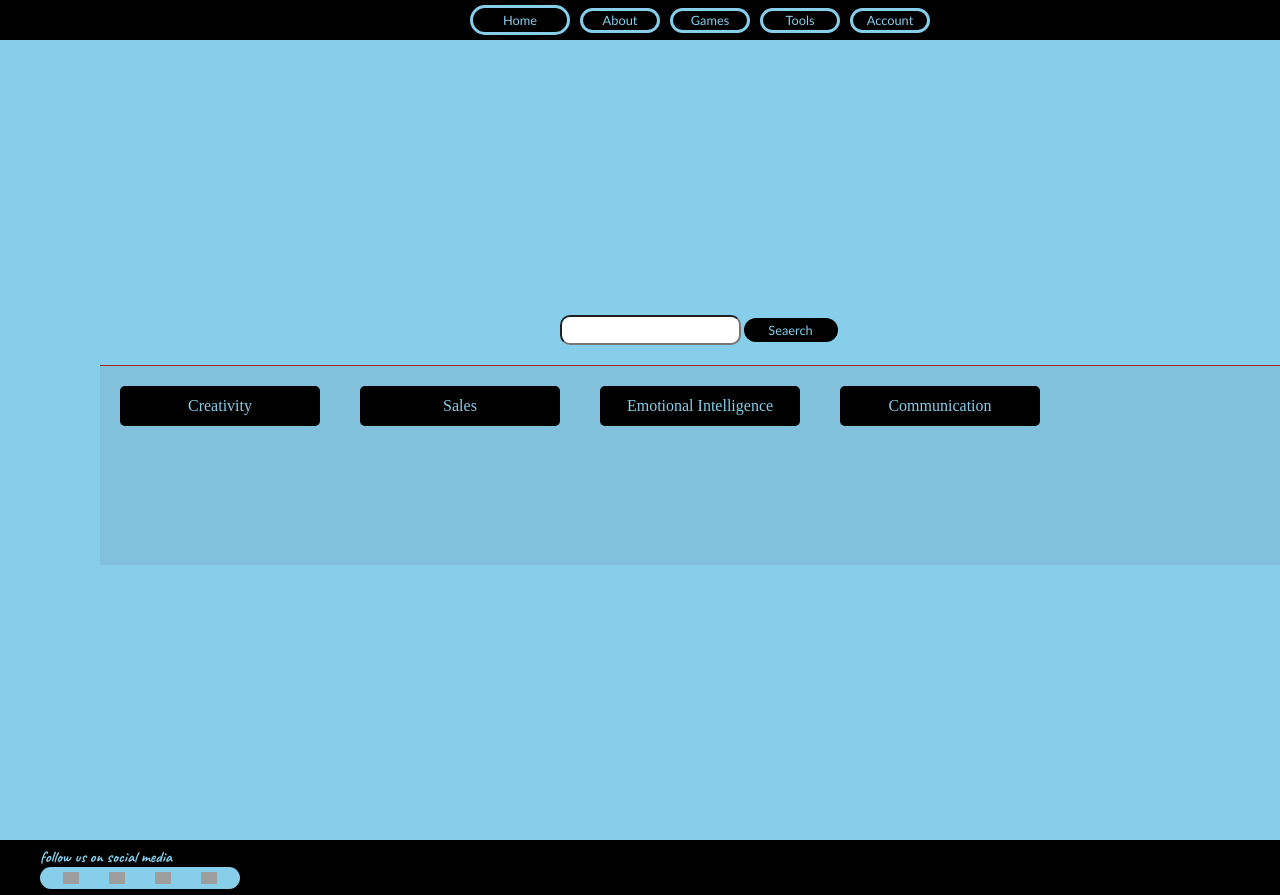
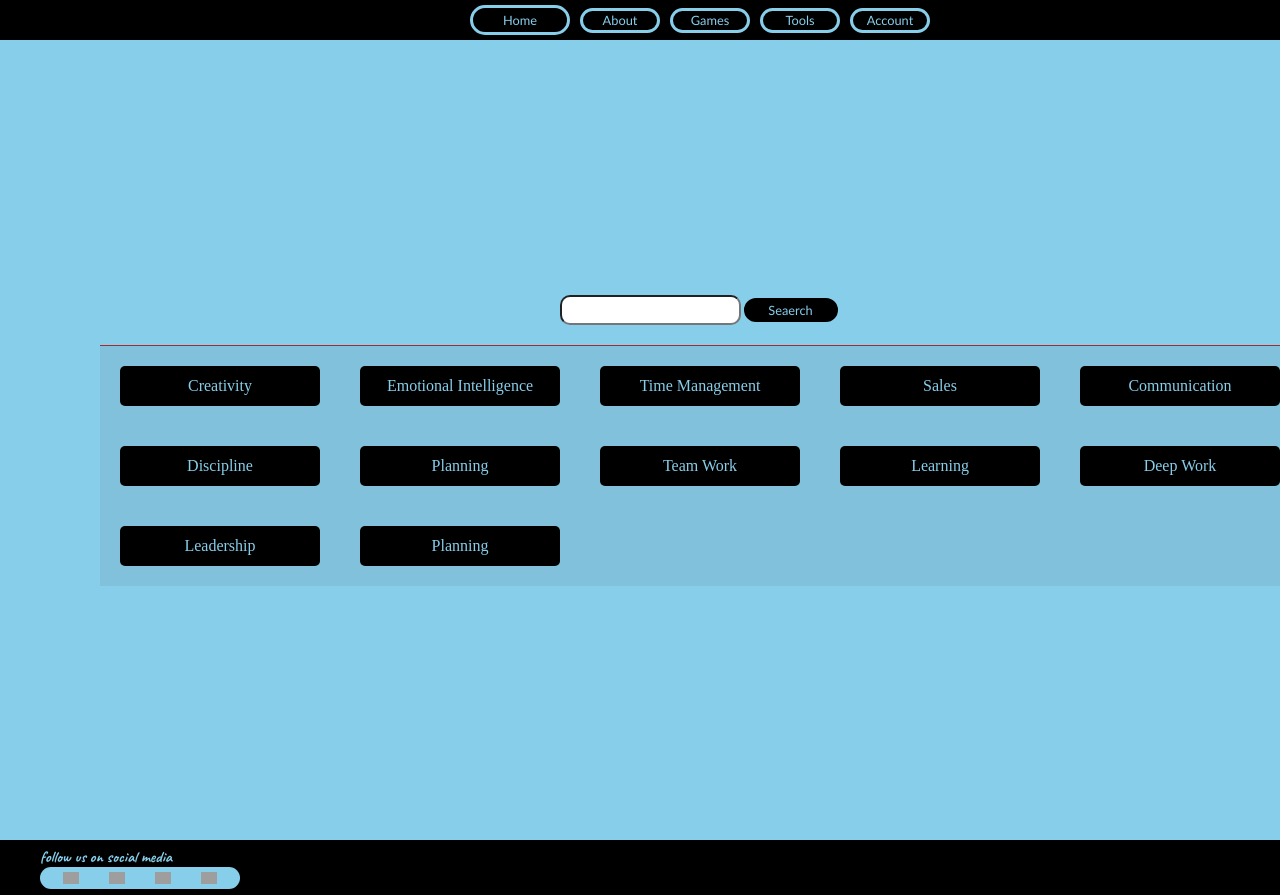
Before and after one commit to Iamhadeh/BetterMeApp-V1, a React (Vite) app: page /home/startlearning in a window 1280 px wide. Shown: the top 895 px of the page. Built offline with nearby package versions, Linux system fonts and the light colour scheme; grey boxes are pictures that could not be loaded.

Commit message:
In Progress

```diff
--- /dev/null
+++ b/src/components/Button.jsx
@@ -0,0 +1,26 @@
+
+
+
+function ButtonsProps (props) {
+    return (
+        <>
+         <button className="BtnLearn">{props.name}</button>
+    </>
+    );
+}
+
+function SkillProps (props) {
+    return (
+        <div className="skills">{props.name}</div>
+    )
+}
+
+{/* <div className="pickLesson">
+<div className="skills"> <Link to={'/creativity'}>Creativity</Link>  </div>
+<div className="skills">Sales</div>
+<div className="skills">Emotional Intelligence</div>
+<div className="skills">Communication</div>
+</div> */}
+
+export default ButtonsProps;
+export {SkillProps};
--- /dev/null
+++ b/src/components/CreativePageInfo.js
@@ -0,0 +1,35 @@
+
+
+const FundamentalButtons = [
+    {name: "What Is Creativity"},
+    {name:"Why Does It Matter?"},
+    {name:"History"},
+    {name:" Myths $ Facts"},
+    {name:"Tools"},
+    {name:"World Most Creative People"},
+    {name:"Interviews/speeches"},
+
+]
+
+const ResearchButtons = [
+    {name: "Case Studies"},
+    {name:"Reports/Research"},
+    {name:"Experiments"},
+    {name:"The Brain and Creativity"},
+    {name:"World Most Creative People"},
+    {name:"Warnings"},
+]
+
+const HowToButtons = [
+    {name: "Staying Curios"},
+    {name:"Mapping"},
+    {name:"Problem-Solving"},
+    {name:"Creative Habit"},
+    {name:"Essays"},
+    {name:"Creative Projects"},
+]
+
+
+
+export default FundamentalButtons;
+export {ResearchButtons, HowToButtons};
--- /dev/null
+++ b/src/components/SoftSkilloptions.js
@@ -0,0 +1,17 @@
+
+
+const softskills = [
+    {name:"Emotional Intelligence"},
+    {name:"Time Management"},
+    {name:"Sales"},
+    {name:"Communication"},
+    {name:"Discipline"},
+    {name:"Planning"},
+    {name:"Team Work"},
+    {name:"Learning"},
+    {name:"Deep Work"},
+    {name:"Leadership"},
+    {name:"Planning"}
+]
+
+export default softskills;
--- a/src/index.css
+++ b/src/index.css
@@ -418,8 +418,9 @@ input {
   gap: 20px;
   flex-wrap: wrap;
   align-items: flex-start;
-  height: 200px;
+  height: fit-content;
   margin-top: 20px;
+  padding-bottom: 20px;
   border-top: 1px solid brown;
 }
 
--- a/src/routes/StartLearningPage.jsx
+++ b/src/routes/StartLearningPage.jsx
@@ -2,6 +2,24 @@ import { Link } from "react-router-dom";
 
 import Menu from "../components/menu";
 import Footer from "../components/footer";
+import ButtonsProps, {SkillProps} from "../components/Button";
+import softskills from "../components/SoftSkilloptions";
+
+
+function createButton (softskills) {
+    return (
+        <SkillProps
+        name={softskills.name}
+        />
+    )
+}
+
+// function CreateHowTos (HowToButtons) {
+//     return (
+//         <ButtonsProps name={HowToButtons.name}/>
+//     )
+// }
+
 
 function StartLearning() {
     return (
@@ -14,12 +32,12 @@ function StartLearning() {
                     <input type="text" />
                     <button className="SearchBtn">Seaerch</button>
                 </div>
-
                 <div className="pickLesson">
-                    <div className="skills"> <Link to={'/creativity'}>Creativity</Link>  </div>
-                    <div className="skills">Sales</div>
+                <div className="skills"> <Link to={'/creativity'}>Creativity</Link> </div>
+                {softskills.map(createButton)}
+                   {/* <div className="skills">Sales</div>
                     <div className="skills">Emotional Intelligence</div>
-                    <div className="skills">Communication</div>
+                    <div className="skills">Communication</div> */}
                 </div>
             </div>
         </div>
--- a/src/routes/creativityPage.jsx
+++ b/src/routes/creativityPage.jsx
@@ -1,12 +1,31 @@
 
-import { useState } from "react";
 
 import React from "react";
 import Menu from "../components/menu";
 import Footer from "../components/footer";
 import Sidebar from "../components/Sidebar";
+import ButtonsProps from "../components/Button";
+import FundamentalButtons, {ResearchButtons, HowToButtons} from "../components/CreativePageInfo";
 
 //   );
+
+function CreateButtons (FundamentalButtons) {
+    return (
+        <ButtonsProps name={FundamentalButtons.name}/>
+    )
+}
+
+function CreateResearchuttons (ResearchButtons) {
+    return (
+        <ButtonsProps name={ResearchButtons.name}/>
+    )
+}
+
+function CreateHowTos (HowToButtons) {
+    return (
+        <ButtonsProps name={HowToButtons.name}/>
+    )
+}
 
 
 function Creativity () {
@@ -31,37 +50,28 @@ function Creativity () {
             <div className="divBox1">
                 <h3 className="h3Font" >Fundamentals</h3>
                 <div className="container">
-                    <button className="BtnLearn">
-                        What Is Creativity
-                        </button>
-                    <button className="BtnLearn">Why Does It Matter?</button>
-                    <button className="BtnLearn">History</button>
-                    <button className="BtnLearn">Myths $ Facts</button>
-                    <button className="BtnLearn">World Most Creative People</button>
-                    <button className="BtnLearn">Tools </button>
+                    {FundamentalButtons.map(CreateButtons)}
                 </div>
             </div>
             <div className="divBox2">
             <h3 className="h3Font" >Research And Case Studies</h3>
                 <div className="container">
-                    <button className="BtnLearn">Case Studies</button>
-                    <button className="BtnLearn">Reports/Research</button>
-                    <button className="BtnLearn">Experiments</button>
-                    <button className="BtnLearn">The Brain and Creativity</button>
-                    <button className="BtnLearn">Warnings</button>
+                {ResearchButtons.map(CreateResearchuttons)}
                 </div>
             </div>
             <div className="divBox3">
                 {/* how to  container  */}
                 <h3 className="h3Font" >How To</h3>
                 <div className="container">
-                    <button className="BtnLearn">Staying Curios</button>
+                {HowToButtons.map(CreateHowTos)}
+
+                    {/* <button className="BtnLearn">Staying Curios</button>
                     <button className="BtnLearn">Mapping</button>
                     <button className="BtnLearn">Problem-Solving</button>
                     <button className="BtnLearn">Creative Habits</button>
                     <button className="BtnLearn">Essays</button>
                     <button className="BtnLearn">Sources of Creativity</button>
-                    <button className="BtnLearn">Creative Projects</button>
+                    <button className="BtnLearn">Creative Projects</button> */}
                 </div>
             </div>
         </div>
--- a/src/routes/inProgressPage.jsx
+++ b/src/routes/inProgressPage.jsx
@@ -4,9 +4,9 @@ function Inprogress() {
     return (
         <>
         <div className="mainDivInprogressPage">
-        <p>This page isn't developed yet...</p>
-            <h2>Sorry About That</h2>
-            <h3>Please check back later</h3>
+        <p>This page isn't available for now...</p>
+            <h2>Sorry About That...☹️</h2>
+            <h3>Please check back later.</h3>
         </div>
         </>
     )
```
